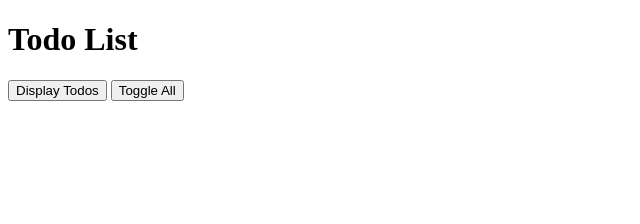
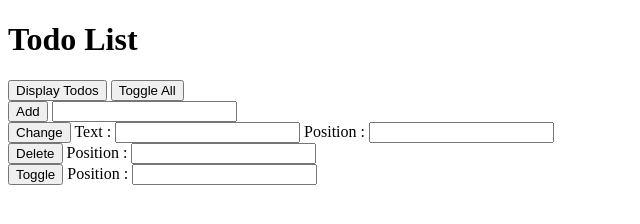
Before and after one commit to Vibhavk09/Nova-Semita, a plain HTML site: page Nova Semita/JS Coursework/watchandcode/todolist.html in a window 1280 px wide. Shown: the whole page, without its empty margins (0-640 px from the left). Drawn offline with Linux system fonts and the light colour scheme.

Commit message:
Version 8

```diff
--- a/Nova Semita/JS Coursework/watchandcode/script.js
+++ b/Nova Semita/JS Coursework/watchandcode/script.js
@@ -59,13 +59,33 @@ var todoList = {
 };
 
 
-  var handlers={
-    displayTodos:function()
-    {
+var handlers = {
+  displayTodos: function () {
     todoList.displayTodo();
   },
-    toggleAll:function()
-    {
+  addTodos: function () {
+    var addTodoTextInput = document.getElementById("addTodoTextInput")
+    todoList.addTodo(addTodoTextInput.value);
+    addTodoTextInput.value = '';
+  },
+  changeTodos: function () {
+    var changeTodoPositionInput = document.getElementById("changeTodoPositionInput");
+    var changeTodoTextInput = document.getElementById("changeTodoTextInput");
+    todoList.changeTodo(changeTodoPositionInput.valueAsNumber, changeTodoTextInput.value);
+    changeTodoTextInput.value = '';
+    changeTodoPositionInput.value = '';
+  },
+  deleteTodos: function () {
+    var deleteTodoPositionInput = document.getElementById("deleteTodoPositionInput");
+    todoList.deleteTodo(deleteTodoPositionInput.valueAsNumber);
+    deleteTodoPositionInput.value = '';
+  },
+  toggleTodos: function () {
+    var toggleTodoPositionInput = document.getElementById("toggleTodoPositionInput");
+    todoList.toggleTodo(toggleTodoPositionInput.valueAsNumber);
+    toggleTodoPositionInput.value = '';
+  },
+  toggleAll: function () {
     todoList.toggleAll();
   }
 };
--- a/Nova Semita/JS Coursework/watchandcode/todolist.html
+++ b/Nova Semita/JS Coursework/watchandcode/todolist.html
@@ -10,8 +10,31 @@
 
 <body>
   <h1>Todo List</h1>
-  <button onclick="handlers.displayTodos()">Display Todos</button>
-  <button onclick="handlers.toggleAll()">Toggle All</button>
+  <div>
+    <button onclick="handlers.displayTodos()">Display Todos</button>
+    <button onclick="handlers.toggleAll()">Toggle All</button>
+  </div>
+  <div>
+    <button onclick="handlers.addTodos()">Add</button>
+    <input id="addTodoTextInput" type="text">
+  </div>
+  <div>
+    <button onclick="handlers.changeTodos()">Change</button>
+    <label>Text :</label>
+    <input type="text" id="changeTodoTextInput">
+    <label>Position :</label>
+    <input type="number" id="changeTodoPositionInput">
+  </div>
+  <div>
+    <button onclick="handlers.deleteTodos()">Delete</button>
+    <label>Position :</label>
+    <input type="number" id="deleteTodoPositionInput">
+  </div>
+  <div>
+    <button onclick="handlers.toggleTodos()">Toggle</button>
+    <label>Position :</label>
+    <input type="number" id="toggleTodoPosition">
+  </div>
   <script src="script.js"></script>
 </body>
 
```
Lines whose indentation alone changed are shown as unchanged.
